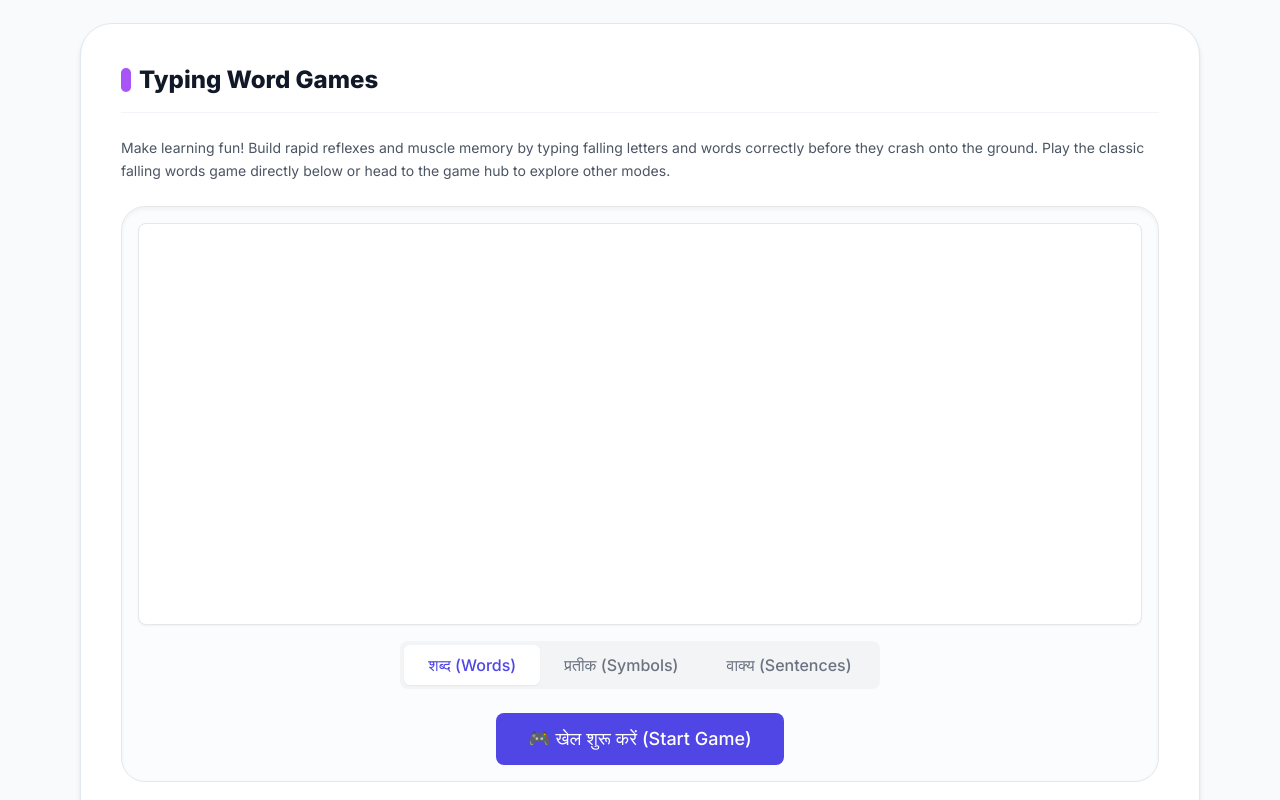
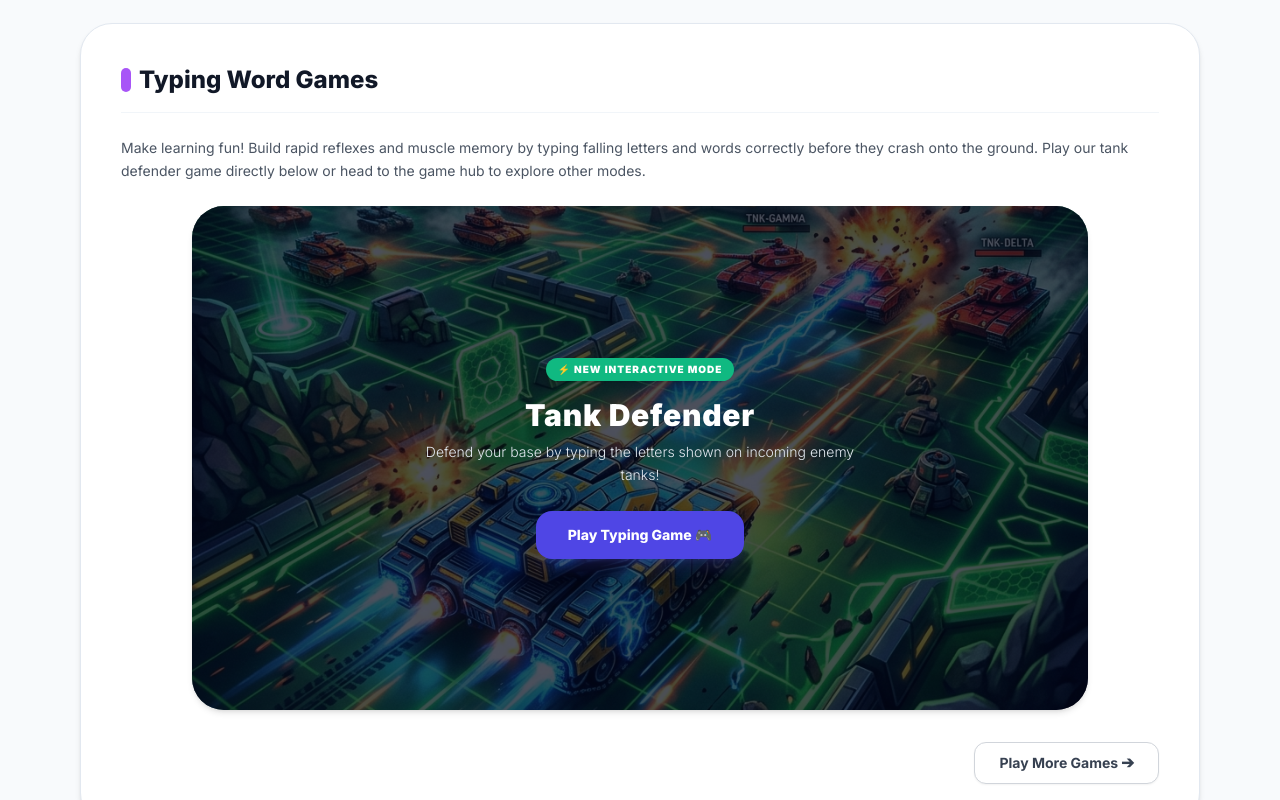
Before and after one commit to therohitbiruli/typehindi, a Next.js app: page / in a window 1280 px wide. Shown: the part 3160-3960 px from the top of the page. Built offline with nearby package versions, Linux system fonts and the light colour scheme.

Commit message:
replace classic falling words game with tank defender thumbnail overlay starting game on click

```diff
--- a/src/app/page.tsx
+++ b/src/app/page.tsx
@@ -3,7 +3,7 @@ import { PracticeTool } from "../components/PracticeTool";
 import { lessons } from "../data/lessons";
 import { blogs } from "../data/blogs";
 import { LANGUAGES } from "./translators/page";
-import { GameCanvas } from "../components/GameCanvas";
+import { HomepageGame } from "../components/HomepageGame";
 
 export default function Homepage() {
   // Get first 2 lessons for preview
@@ -199,13 +199,10 @@ export default function Homepage() {
               Typing Word Games
             </h2>
             <p className="text-gray-600 dark:text-gray-300 text-sm leading-relaxed">
-              Make learning fun! Build rapid reflexes and muscle memory by typing falling letters and words correctly before they crash onto the ground. Play the classic falling words game directly below or head to the game hub to explore other modes.
+              Make learning fun! Build rapid reflexes and muscle memory by typing falling letters and words correctly before they crash onto the ground. Play our tank defender game directly below or head to the game hub to explore other modes.
             </p>
 
-            {/* Embedded Active Game Canvas */}
-            <div className="border border-slate-250 dark:border-slate-800 rounded-3xl p-4 bg-slate-50/50 dark:bg-slate-900/50 shadow-inner">
-              <GameCanvas />
-            </div>
+            <HomepageGame />
 
             <div className="flex justify-end pt-2">
               <Link href="/game" className="btn-secondary rounded-xl px-6 py-2.5 border border-gray-300 dark:border-gray-700 shadow-sm text-sm font-bold flex items-center gap-2">
--- /dev/null
+++ b/src/components/HomepageGame.tsx
@@ -0,0 +1,44 @@
+"use client";
+
+import { useState } from "react";
+import Image from "next/image";
+import { TankGameCanvas } from "./TankGameCanvas";
+
+export function HomepageGame() {
+  const [isPlaying, setIsPlaying] = useState(false);
+
+  if (isPlaying) {
+    return (
+      <div className="border border-slate-250 dark:border-slate-800 rounded-[2rem] p-4 bg-slate-50/50 dark:bg-slate-900/50 shadow-inner relative max-w-4xl mx-auto overflow-hidden">
+        <TankGameCanvas />
+      </div>
+    );
+  }
+
+  return (
+    <div className="relative rounded-[2rem] overflow-hidden aspect-[16/9] max-w-4xl mx-auto border-3 border-slate-200 dark:border-slate-800/80 shadow-md group">
+      <Image
+        src="/images/game_thumb_tank.png"
+        alt="Tank Defender Game"
+        fill
+        className="object-cover transition-transform duration-700 group-hover:scale-105"
+      />
+      {/* Dark overlay */}
+      <div className="absolute inset-0 bg-slate-950/70 flex flex-col items-center justify-center p-6 text-center">
+        <span className="px-3 py-1 rounded-full bg-emerald-500 text-white font-black text-[10px] uppercase tracking-widest shadow-sm mb-4">
+          ⚡ New Interactive Mode
+        </span>
+        <h3 className="text-2xl md:text-3xl font-black text-white mb-2 tracking-wide">Tank Defender</h3>
+        <p className="text-slate-200 text-sm max-w-md mb-6 font-light leading-relaxed">
+          Defend your base by typing the letters shown on incoming enemy tanks!
+        </p>
+        <button
+          onClick={() => setIsPlaying(true)}
+          className="px-8 py-3.5 rounded-2xl bg-primary-600 hover:bg-primary-500 text-white font-extrabold text-sm transition-all shadow-lg shadow-primary-500/20 hover:shadow-primary-500/30 transform hover:-translate-y-0.5 active:translate-y-0"
+        >
+          Play Typing Game 🎮
+        </button>
+      </div>
+    </div>
+  );
+}
```
